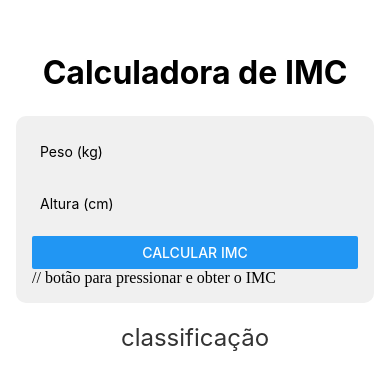
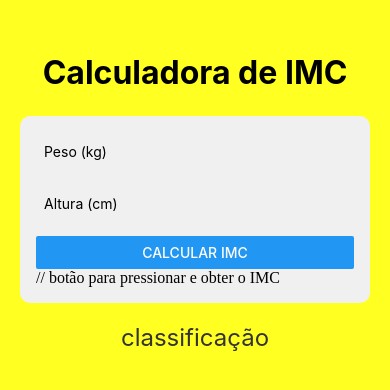
Before and after one commit to maju2107/CalculadoraIMC, a React Native app: screen / in a window 390 px wide. Shown: the part 220-610 px from the top of the page. Built offline with nearby package versions, Linux system fonts and the light colour scheme.

Commit message:
tentativa5

```diff
--- a/App.js
+++ b/App.js
@@ -17,7 +17,7 @@ const styles = StyleSheet.create({ // estilização da View(div) que vai conter
   container: {
     flex: 1,
     justifyContent: 'center',
-    padding: 16,
-    backgroundColor: '#fff',
+    padding: 20,
+    backgroundColor: '#ff2',
   },
 });
```
